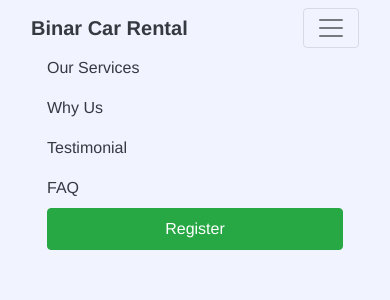
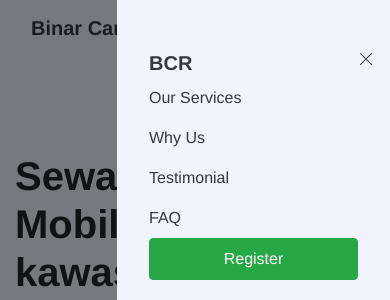
Before and after one commit to icankamil/challenge-02, a plain HTML site: page index.html in a window 390 px wide. Both pictures are taken after a click on the button 331 px from the left and 28 px from the top of the page. Shown: the top 300 px of the page. Drawn offline with Linux system fonts and the light colour scheme.

Commit message:
updated style.js style.css

```diff
--- a/index.html
+++ b/index.html
@@ -21,32 +21,43 @@
   <body>
     <!--Start Header Navbar-->
     <div class="main-section__limegreen">
+      <div class="overlay"></div>
       <div class="container">
         <nav class="navbar navbar-expand-lg navbar-light">
           <a class="navbar-brand text-dark" href="#"
             ><strong>Binar Car Rental</strong></a
           >
-          <button
-            class="navbar-toggler"
-            type="button"
-            data-toggle="collapse"
-            data-target="#navbarSupportedContent"
-            aria-controls="navbarSupportedContent"
-            aria-expanded="false"
-            aria-label="Toggle navigation"
-          >
+          <button class="navbar-toggler" type="button" data-toggle="offcanvas">
             <span class="navbar-toggler-icon"></span>
           </button>
-          <div class="collapse navbar-collapse" id="navbarSupportedContent">
+          <div
+            class="offcanvas-collapse navbar-collapse"
+            id="navbarSupportedContent"
+          >
+            <div class="mt-5 d-block d-md-none"></div>
+            <a class="navbar-brand text-dark d-inline d-md-none ml-3" href="#"
+              ><strong>BCR</strong></a
+            >
+            <a
+              class="close-brand text-dark d-inline d-md-none float-right"
+              href="#"
+              ><strong><i class="bi bi-x-lg"></i></strong
+            ></a>
             <ul class="navbar-nav ml-auto">
               <li class="nav-item active">
-                <a class="nav-link mx-3 text-dark" href="#service-section">Our Services</a>
+                <a class="nav-link mx-3 text-dark" href="#service-section"
+                  >Our Services</a
+                >
               </li>
               <li class="nav-item">
-                <a class="nav-link mx-3 text-dark" href="#whyUs-section">Why Us</a>
+                <a class="nav-link mx-3 text-dark" href="#whyUs-section"
+                  >Why Us</a
+                >
               </li>
               <li class="nav-item">
-                <a class="nav-link mx-3 text-dark" href="#testimonial-section">Testimonial</a>
+                <a class="nav-link mx-3 text-dark" href="#testimonial-section"
+                  >Testimonial</a
+                >
               </li>
               <li class="nav-item">
                 <a class="nav-link mx-3 text-dark" href="#faq-section">FAQ</a>
@@ -91,7 +102,6 @@
     <!--Start Body Section-->
     <div class="container">
       <div class="row my-5">
-
         <!--Start Our Service Section-->
         <div class="col-md-6 col-sm-12 my-md-5" id="service-section">
           <img src="img/img_service.svg" class="img-fluid mx-auto d-block" />
@@ -155,7 +165,6 @@
           </p>
         </div>
 
-
         <div class="col-md-3 col-sm-12">
           <div class="card rounded why-us mx-auto">
             <div class="card-body">
@@ -211,7 +220,11 @@
         <!--End Why Us Section-->
 
         <!--Start Testimonial Section-->
-        <div class="col-md-12 col-sm-12 my-md-5" class="testimonial" id="testimonial-section">
+        <div
+          class="col-md-12 col-sm-12 my-md-5"
+          class="testimonial"
+          id="testimonial-section"
+        >
           <h3 class="mb-4 text-center mt-5"><strong>Testimonial</strong></h3>
           <p class="mb-5 text-center">
             Berbagai review positif dari para pelanggan kami
--- a/js/style.js
+++ b/js/style.js
@@ -11,3 +11,14 @@
     }
     prev.children(':nth-last-child(2)').clone().prependTo($(this));
   });
+
+  $(function () {
+    $('[data-toggle="offcanvas"]').on('click', function () {
+      $('.offcanvas-collapse').addClass('open')
+      $('.mobileMenu, .overlay').addClass('open');
+    })
+    $('.close-brand').on('click', function () {
+      $('.offcanvas-collapse').removeClass('open')
+      $('.mobileMenu, .overlay').removeClass('open');
+    })
+  })
--- a/style.scss
+++ b/style.scss
@@ -65,8 +65,6 @@
     .carousel-control-next {
       right: -39% !important;
     }*/
-
-
 }
 .carousel-control-prev {
   left: 45% !important;
@@ -114,40 +112,88 @@
     right: -15% !important;
   }
   .why-us {
-    height: 12rem!important;
+    height: 12rem !important;
     margin-bottom: 1.7rem;
   }
-    .banner-mobil img{
+  .banner-mobil img {
     padding-left: 1rem;
   }
-    #service-section img{
-      width:75%;
+  #service-section img {
+    width: 75%;
   }
   #faq-section {
-      h3{
-      text-align:center;
+    h3 {
+      text-align: center;
       @include rfs(2rem);
-
     }
-      p{
-        text-align:center;
+    p {
+      text-align: center;
       @include rfs(1rem);
     }
   }
 }
 
-  .jumbotron{
-    h1{
+.jumbotron {
+  h1 {
     @include rfs(2rem);
-      font-weight:600;
+    font-weight: 600;
   }
-    p{
+  p {
     @include rfs(0.9rem);
   }
 }
 
 .why-us {
-    font-size:0.8rem;
+  font-size: 0.8rem;
   height: 12rem;
-    text-align:justify;
+  text-align: justify;
 }
+@media (max-width: 991.98px) {
+  .offcanvas-collapse {
+    position: fixed;
+    top: 0; /* Height of navbar */
+    bottom: 0;
+    left: 100%;
+    width: 70%;
+    padding-right: 1rem;
+    padding-left: 1rem;
+    overflow-y: auto;
+    visibility: hidden;
+    background-color: #f1f3ff;
+    transition: visibility 0.3s ease-in-out, -webkit-transform 0.3s ease-in-out;
+    transition: transform 0.3s ease-in-out, visibility 0.3s ease-in-out;
+    transition: transform 0.3s ease-in-out, visibility 0.3s ease-in-out,
+      -webkit-transform 0.3s ease-in-out;
+    z-index: 999999;
+  }
+  .offcanvas-collapse.open {
+    visibility: visible;
+    -webkit-transform: translateX(-100%);
+    transform: translateX(-100%);
+    z-index: 999999;
+  }
+  .overlay {
+    position: fixed;
+    top: 0;
+    bottom: 0;
+    left: 0;
+    right: 0;
+    margin: auto;
+    background-color: rgba(0, 0, 0, 0.5);
+    display: none;
+  }
+  .overlay.open {
+    display: block;
+    z-index: 1029;
+  }
+}
+
+.navbar-toggler {
+  padding: 0.25rem 0.75rem;
+  font-size: 1.25rem;
+  line-height: 1;
+  background-color: transparent;
+  border: 1px solid transparent;
+  border-radius: 0.25rem;
+  margin-left: auto;
+}
```
Also changed, not shown: style.css, 1 other file. Lines whose indentation alone changed are shown as unchanged.
